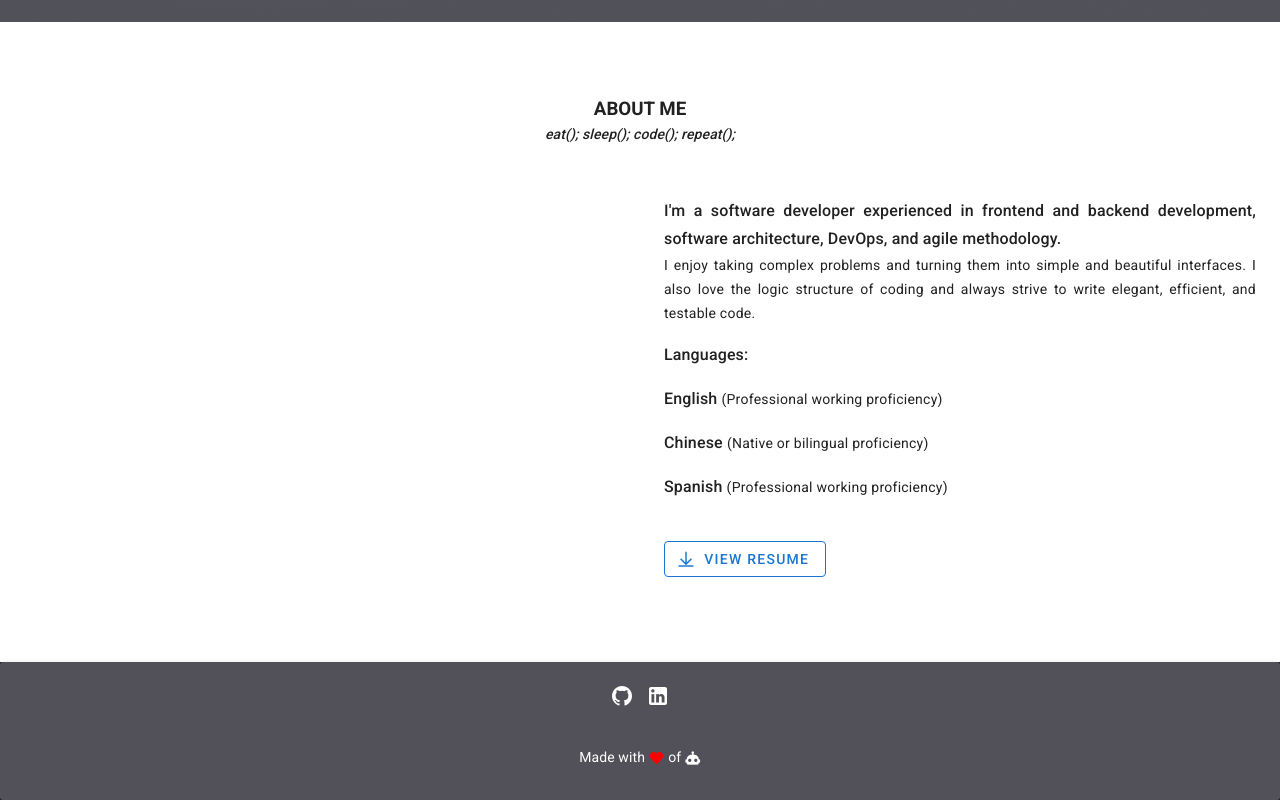
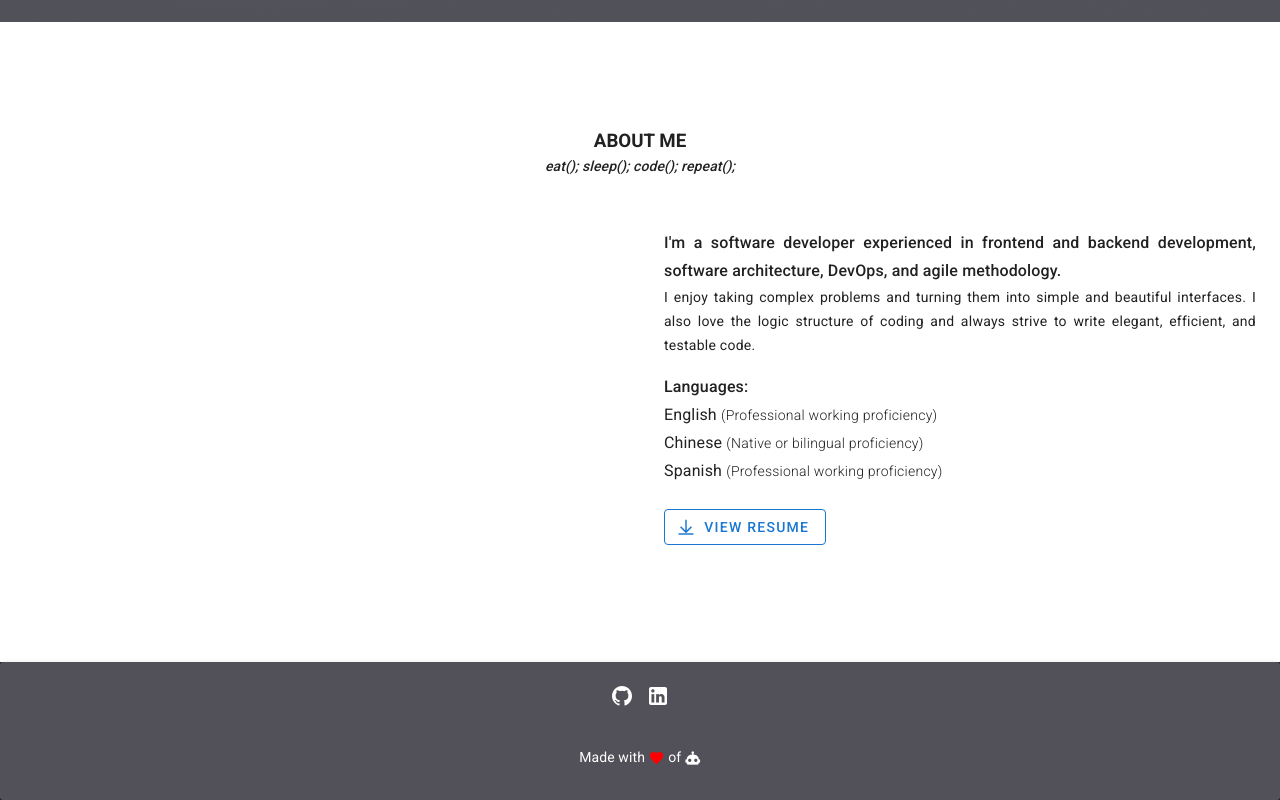
Before and after one commit to ming-tsai/ming-tsai.github.io, a Vue app: page / in a window 1280 px wide. Shown: the part 778-1578 px from the top of the page. Built offline with nearby package versions, Linux system fonts and the light colour scheme.

Commit message:
chore(about): add languages section

```diff
--- a/src/components/About.vue
+++ b/src/components/About.vue
@@ -26,14 +26,14 @@
               and always strive to write elegant, efficient, and testable code.
             </span>
           </p>
-          <div>
-            <p class="text-justify subtitle-1 font-weight-medium">Languages:</p>
-            <languages id="languages" />
+          <div id="languages">
+            <languages />
           </div>
           <br >
           <div class="text-sm-left text-center">
             <v-btn
               outlined
+              :block="$vuetify.breakpoint.xsOnly"
               color="primary"
               href="https://github.com/ming-tsai/ming-tsai/raw/master/docs/curriculum_ming.pdf"
             >
--- a/src/components/Languages.vue
+++ b/src/components/Languages.vue
@@ -1,11 +1,12 @@
 <template>
   <div>
+    <p class="text-justify subtitle-1 font-weight-medium">Languages:</p>
     <div v-for="language in languages" :key="language.name">
       <p class="text-justify">
-        <span class="subtitle-1 font-weight-medium">
+        <span class="subtitle-1 font-weight-regular">
           {{ language.name }}
         </span>
-        <span class="body-2"> ({{ language.value }}) </span>
+        <span class="body-2 font-weight-light"> ({{ language.value }}) </span>
       </p>
     </div>
   </div>
@@ -32,3 +33,9 @@ export default {
   }),
 };
 </script>
+
+<style scoped>
+.v-application .text-justify {
+  margin-bottom: 0%;
+}
+</style>
```
